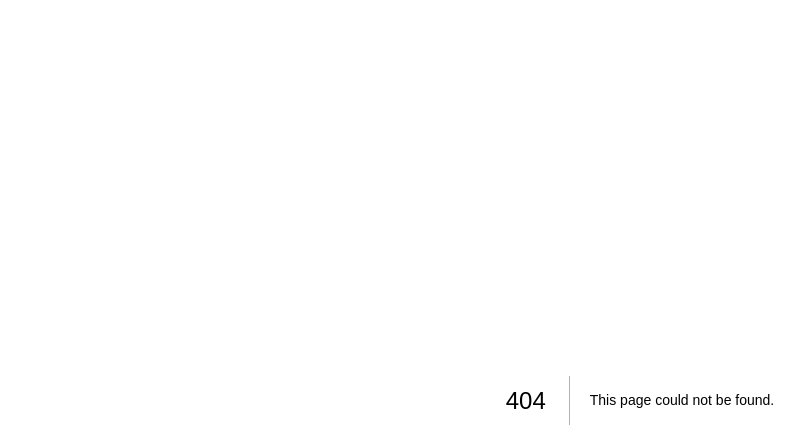
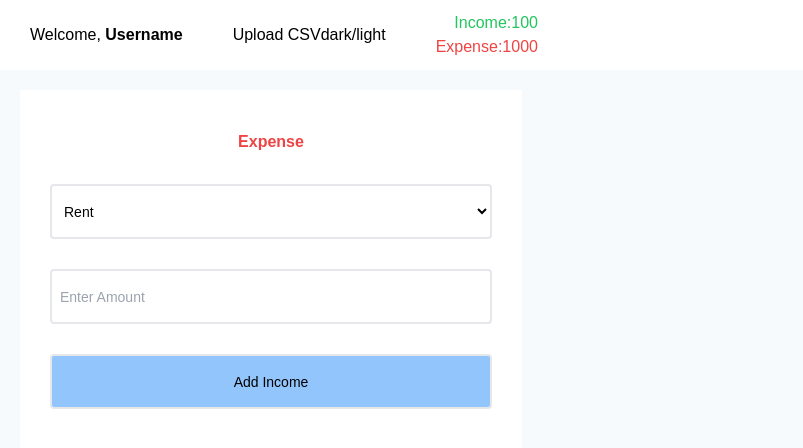
Before and after one commit to BishwasXD/finance-next, a Next.js app: page /home in a window 1280 px wide. Before the commit this address had no page. Shown: the top 448 px of the page, without its empty margins (0-803 px from the left). Built offline with nearby package versions, Linux system fonts and the light colour scheme.

Commit message:
select component and income/expense form

```diff
--- /dev/null
+++ b/src/app/(dashboard)/home/_components/income-expense-form.tsx
@@ -0,0 +1,22 @@
+'use client'
+import React, {useState} from 'react'
+import Button from '@/app/components/Button/button'
+import Input from '@/app/components/Input/input'
+import Select from '@/app/components/Select/select'
+
+const IncomeExpenseForm = () => {
+  const incomeList = ["Stocks", "Salary", "Freelancing", "Investments", "Bonuses", "Rental Income", "Dividends"];
+  const expenseList = ["Rent", "Utilities", "Groceries", "Transportation", "Entertainment", "Insurance", "Healthcare", "Dining Out", "Education", "Miscellaneous"];
+
+  return (
+    <div className='bg-white w-[502px] flex flex-col px-[30px] py-[40px] mt-[20px] ml-[20px] gap-[30px]'>
+      <p className='text-red-500 text-center font-bold'>Expense</p>
+        <Select options={expenseList}/>
+        <Input placeholder='Enter Amount'/>
+        <Button text='Add Income'/>
+
+    </div>
+  )
+}
+
+export default IncomeExpenseForm
--- /dev/null
+++ b/src/app/(dashboard)/home/page.tsx
@@ -0,0 +1,15 @@
+import React from 'react'
+import NavBar from '@/app/containers/Navbar/navbar'
+import IncomeExpenseForm from './_components/income-expense-form'
+
+const HomeRoute = () => {
+  return (
+    <div>
+      <NavBar/>
+      <IncomeExpenseForm/>
+
+    </div>
+  )
+}
+
+export default HomeRoute
--- /dev/null
+++ b/src/app/components/Select/select.tsx
@@ -0,0 +1,17 @@
+import React from 'react'
+
+interface ISelectProps{
+  options: string[]
+}
+
+const Select = ({options}:ISelectProps) => {
+  return (
+    <select className='text-sm flex items-center justify-center p-[8px] h-[55px] gap-3 rounded-[4px] w-full border-[2px] bg-white border-gray-200 hover:border-blue-500'>
+      {
+        options.map(item => <option id={item}>{item}</option>)
+      }
+    </select>
+  )
+}
+
+export default Select
--- a/src/app/containers/AuthContainer/authform.tsx
+++ b/src/app/containers/AuthContainer/authform.tsx
@@ -50,6 +50,7 @@ const AuthForm = () => {
     }
   };
 
+  //TODO: implement O-auth show error when schema not matched.
   return (
     <div className="flex flex-col gap-[20px] bg-white px-[30px] py-[40px] mt-[20px] mr-[20px] rounded-lg shadow-md float-end">
       <div className="flex flex-col text-center gap-[14px]">
--- /dev/null
+++ b/src/app/containers/Navbar/navbar.tsx
@@ -0,0 +1,22 @@
+import React from 'react'
+
+const NavBar = () => {
+  return (
+    //TODO: fix this shit! add icons for csv and dark mode, add other fields aswell
+    <div className='w-full flex h-[70px] bg-white items-center gap-[50px]'>
+        <p className='ml-[30px]'>Welcome, <strong>Username</strong></p>
+        <div className='flex '>
+        <p>Upload CSV</p>
+        <p>dark/light</p>
+        </div>
+        <div className='flex flex-col items-end'>
+            <p className='text-green-500'>Income:100</p>
+            <p className='text-red-500'>Expense:1000</p>
+
+        </div>
+
+    </div>
+  )
+}
+
+export default NavBar
--- /dev/null
+++ b/src/app/requests/financeRequests.ts
@@ -0,0 +1,5 @@
+export const addIncomeUrl = 'http://127.0.0.1:8000/core/add-income'
+export const addExpenseUrl = 'http://127.0.0.1:8000/core/add-expense'
+
+export const getIncomeUrl = ''
+export const getExpenseUrl = ''
```
